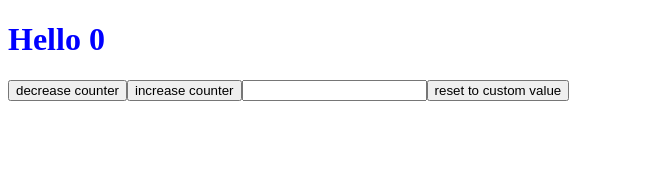
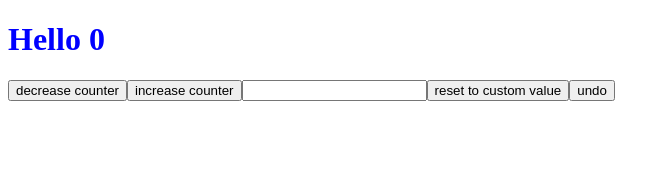
Before and after one commit to RaviTmg/simple-counter-app, a Next.js app: page / in a window 1280 px wide. Shown: the top 170 px of the page, without its empty margins (0-670 px from the left). Built offline with nearby package versions, Linux system fonts and the light colour scheme.

Commit message:
add undo feature

```diff
--- a/src/pages/index.js
+++ b/src/pages/index.js
@@ -43,6 +43,16 @@ export default function Home() {
     console.log(history);
   }
 
+  const handleUndo = () => {
+    if (history.length === 0) return;
+
+    const lastElementIndex = history.length - 1;
+    setCount(history[lastElementIndex]);
+
+    const newHistory = history.slice(0, lastElementIndex);
+    setHistory(newHistory);
+  };
+
   return (
     <>
       <Head>
@@ -68,6 +78,10 @@ export default function Home() {
           text="reset to custom value"
           onClick={handleReset}
         />
+        <MyButton
+          text="undo"
+          onClick={handleUndo}
+        />
         <div>
           {history}
         </div>
```
